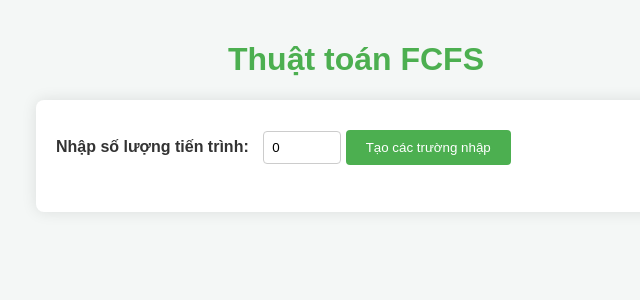
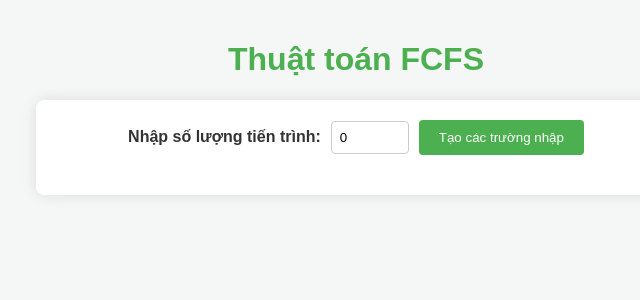
Before and after one commit to NGUYENNANGANH/FCFS_NLHDH, a Flask app: page / in a window 1280 px wide. Shown: the top 300 px of the page, without its empty margins (284-924 px from the left). Run offline with Flask 3, Linux system fonts and the light colour scheme.

Commit message:
Sua file index.html vi nhap enter bi loi va bam tao cac truong nhap van con hien kq truoc do

```diff
--- a/templates/index.html
+++ b/templates/index.html
@@ -19,12 +19,22 @@
       }
 
       form {
+        display: flex;
+        flex-direction: column;
+        align-items: center; /* Căn giữa theo chiều ngang */
         background-color: #fff;
         padding: 20px;
         border-radius: 8px;
         box-shadow: 0 0 15px rgba(0, 0, 0, 0.1);
         max-width: 600px;
         margin: 20px auto;
+      }
+
+      .input-group {
+        display: flex;
+        justify-content: center; /* Căn giữa theo chiều ngang */
+        align-items: center; /* Căn giữa theo chiều dọc */
+        margin-bottom: 20px; /* Khoảng cách giữa các hàng */
       }
 
       label {
@@ -37,7 +47,7 @@
         padding: 8px;
         border: 1px solid #ccc;
         border-radius: 4px;
-        margin-bottom: 10px;
+        margin-right: 10px; /* Khoảng cách giữa ô nhập và nút */
       }
 
       button {
@@ -47,7 +57,6 @@
         border: none;
         border-radius: 4px;
         cursor: pointer;
-        margin-top: 10px;
       }
 
       button:hover {
@@ -84,13 +93,19 @@
       }
     </style>
     <script>
+      let fieldsCreated = false; // Biến kiểm tra
+
       function generateInputFields() {
         const soTienTrinh = document.getElementById("soTienTrinh").value;
         const container = document.getElementById("tienTrinhInputs");
         const submitButton = document.getElementById("submitButton");
+        const resultsContainer = document.getElementById("ketQuaContainer"); // Thêm phần này
 
         // Xóa các trường nhập hiện tại
         container.innerHTML = "";
+
+        // Xóa kết quả trước đó
+        resultsContainer.innerHTML = ""; // Xóa kết quả hiển thị
 
         // Tạo các trường nhập liệu dựa trên số tiến trình
         for (let i = 0; i < soTienTrinh; i++) {
@@ -107,12 +122,26 @@
 
         // Hiện nút "Tính toán" chỉ khi có trường nhập liệu
         submitButton.style.display = "block";
+        fieldsCreated = true; // Đánh dấu rằng các trường đã được tạo
       }
+
+      // Ngăn không cho gửi biểu mẫu khi chưa tạo trường nhập liệu
+      document.addEventListener("DOMContentLoaded", function () {
+        document
+          .querySelector("form")
+          .addEventListener("submit", function (event) {
+            if (!fieldsCreated) {
+              event.preventDefault(); // Ngăn chặn gửi biểu mẫu
+              alert("Vui lòng tạo các trường nhập trước khi tính toán."); // Thông báo cho người dùng
+            }
+          });
+      });
     </script>
   </head>
   <body>
     <h1>Thuật toán FCFS</h1>
     <form method="POST">
+      <div class="input-group">
         <label for="soTienTrinh">Nhập số lượng tiến trình:</label>
         <input
           type="number"
@@ -125,16 +154,17 @@
         <button type="button" onclick="generateInputFields()">
           Tạo các trường nhập
         </button>
-      <br /><br />
+      </div>
 
       <div id="tienTrinhInputs"></div>
 
-      <!-- Nút Tính toán sẽ ẩn cho đến khi các trường nhập liệu được tạo -->
       <button type="submit" id="submitButton" style="display: none">
         Tính toán
       </button>
     </form>
 
+    <div id="ketQuaContainer">
+      <!-- Thêm phần này để chứa kết quả -->
       {% if ket_qua %}
       <h2>Kết quả</h2>
       <ul>
@@ -143,5 +173,6 @@
         {% endfor %}
       </ul>
       {% endif %}
+    </div>
   </body>
 </html>
```
Lines whose indentation alone changed are shown as unchanged.
